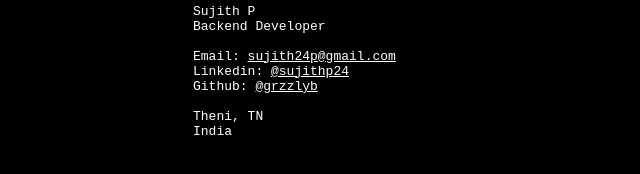
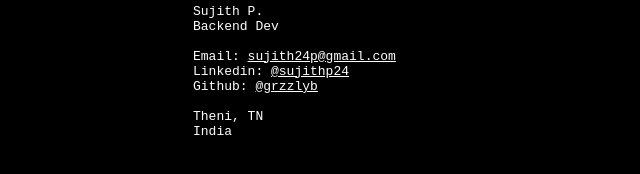
Before and after one commit to grzzlyb/portfolio, a plain HTML site: page index.html in a window 1280 px wide. Shown: the part 522-696 px from the top of the page, 147-787 px from the left. Drawn offline with Linux system fonts and the light colour scheme.

Commit message:
Update index.html

```diff
--- a/index.html
+++ b/index.html
@@ -60,8 +60,8 @@
 [rendered static content]<br>
 [status-code 200 OK]<br>
 </p>
-<pre>Sujith P
-Backend Developer
+<pre>Sujith P.
+Backend Dev
 
 Email: <a href="mailto:sujith24p@gmail.com"><span class="">sujith24p@gmail.com</span></a>
 Linkedin: <a href="https://linkedin.com/in/sujithp24">@sujithp24</a>
```
